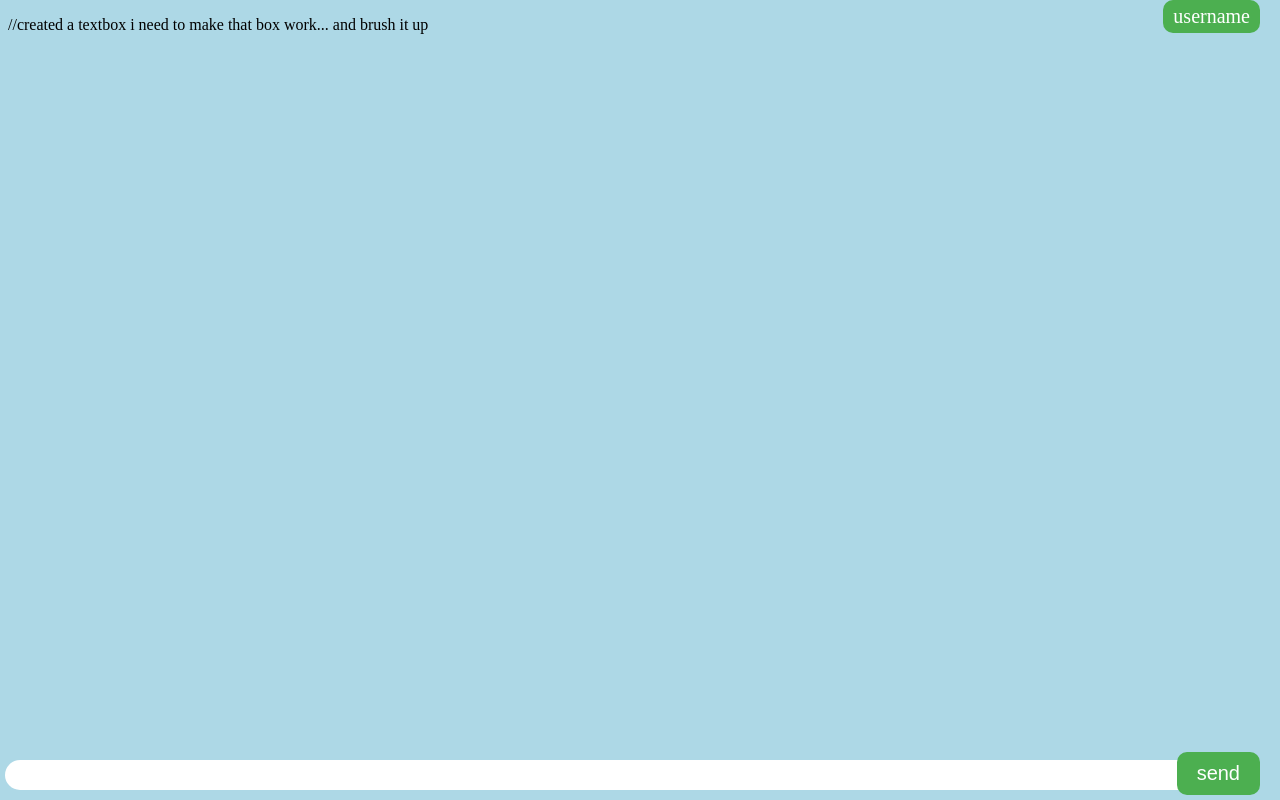
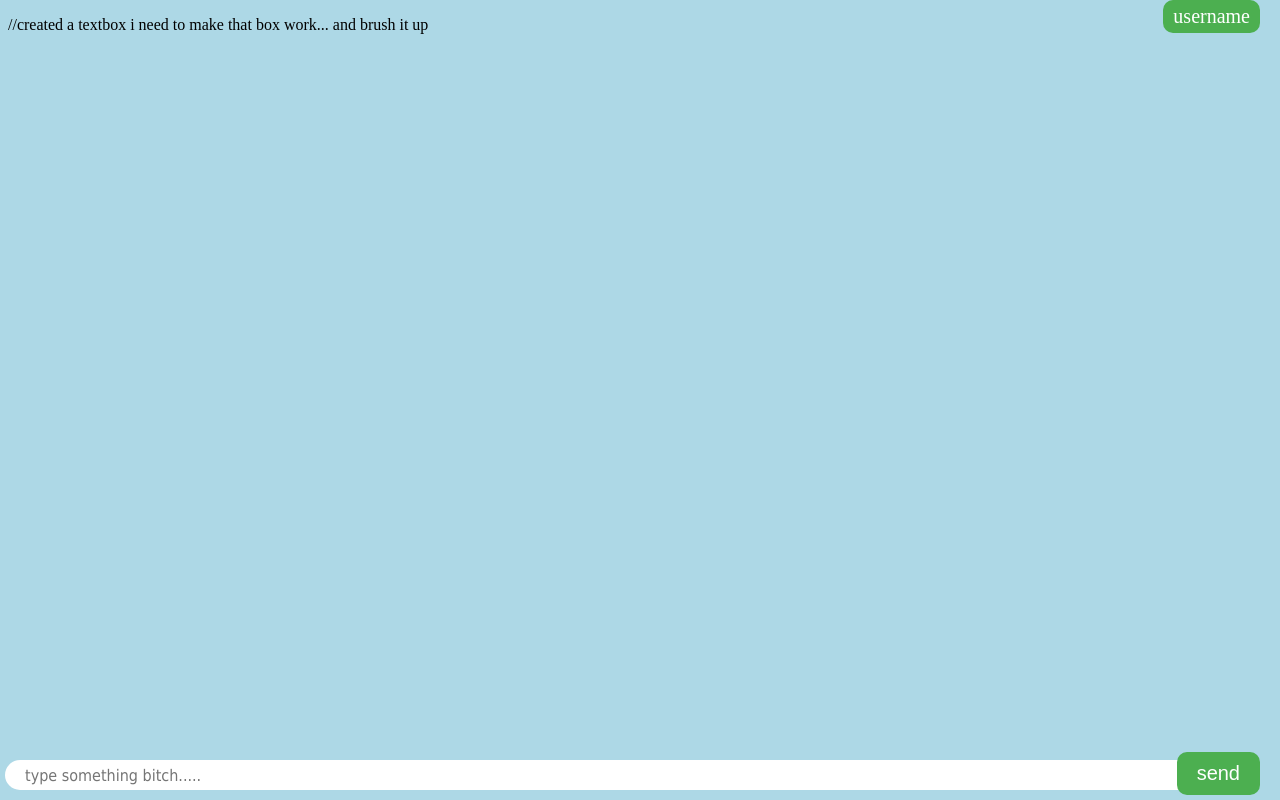
Before and after one commit to DirtLandStudios/ChatApp, a plain HTML site: page ChatApp-Client/page.html in a window 1280 px wide. Drawn offline with Linux system fonts and the light colour scheme.

Commit message:
Update page.html

```diff
--- a/ChatApp-Client/page.html
+++ b/ChatApp-Client/page.html
@@ -61,7 +61,7 @@
     </head>
     <body>
     <ul id="ChatHistory"></ul>
-    <input id="textbox_toSend" type="text">
+    <input id="textbox_toSend" type="text" placeholder="type something bitch.....">
     <button class="button" id="SendButton">send</button>
     <button2 class="button2" id="SendButton2">username</button2>
     <script src="JS/main.js"></script>
```
